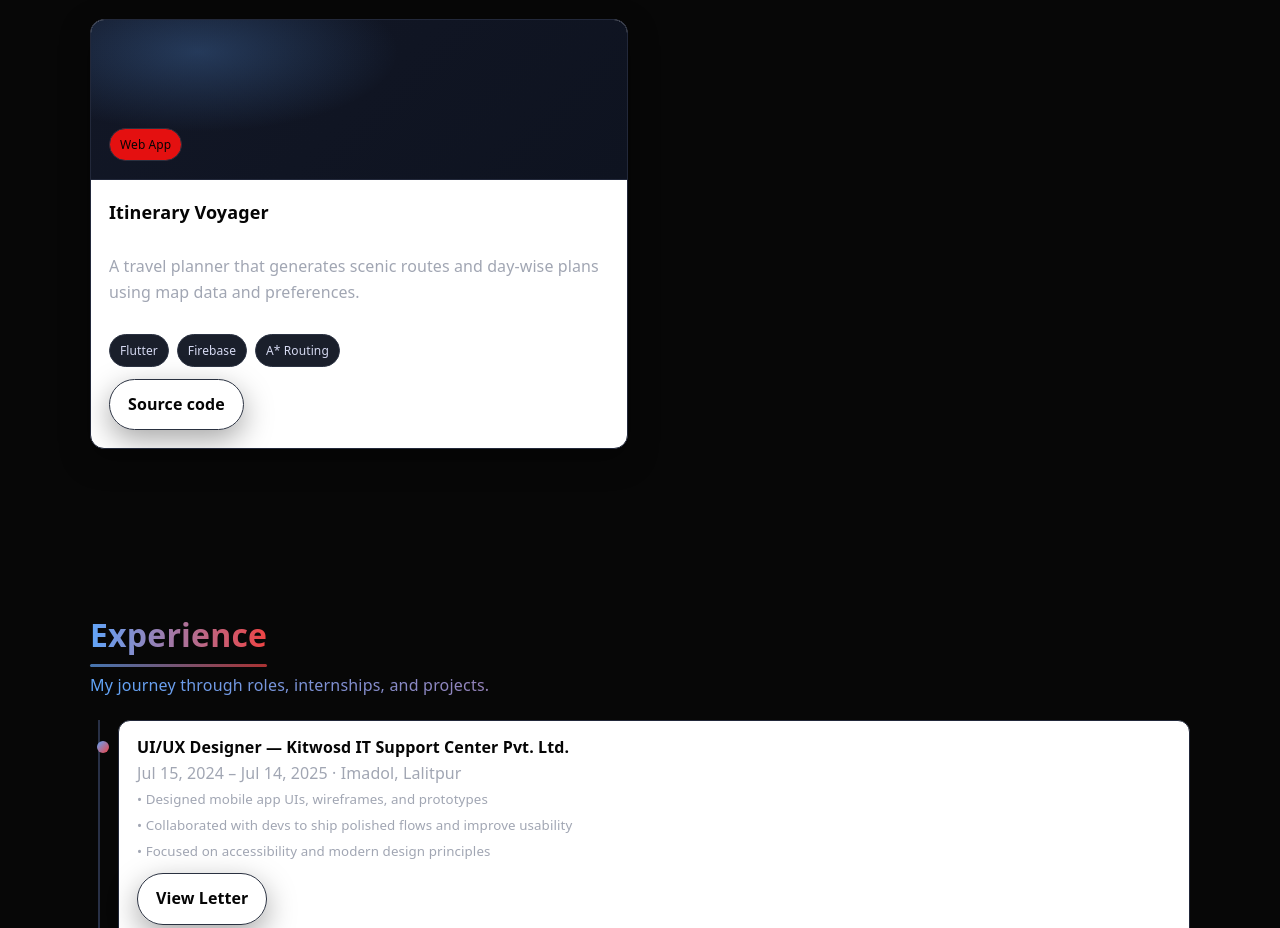
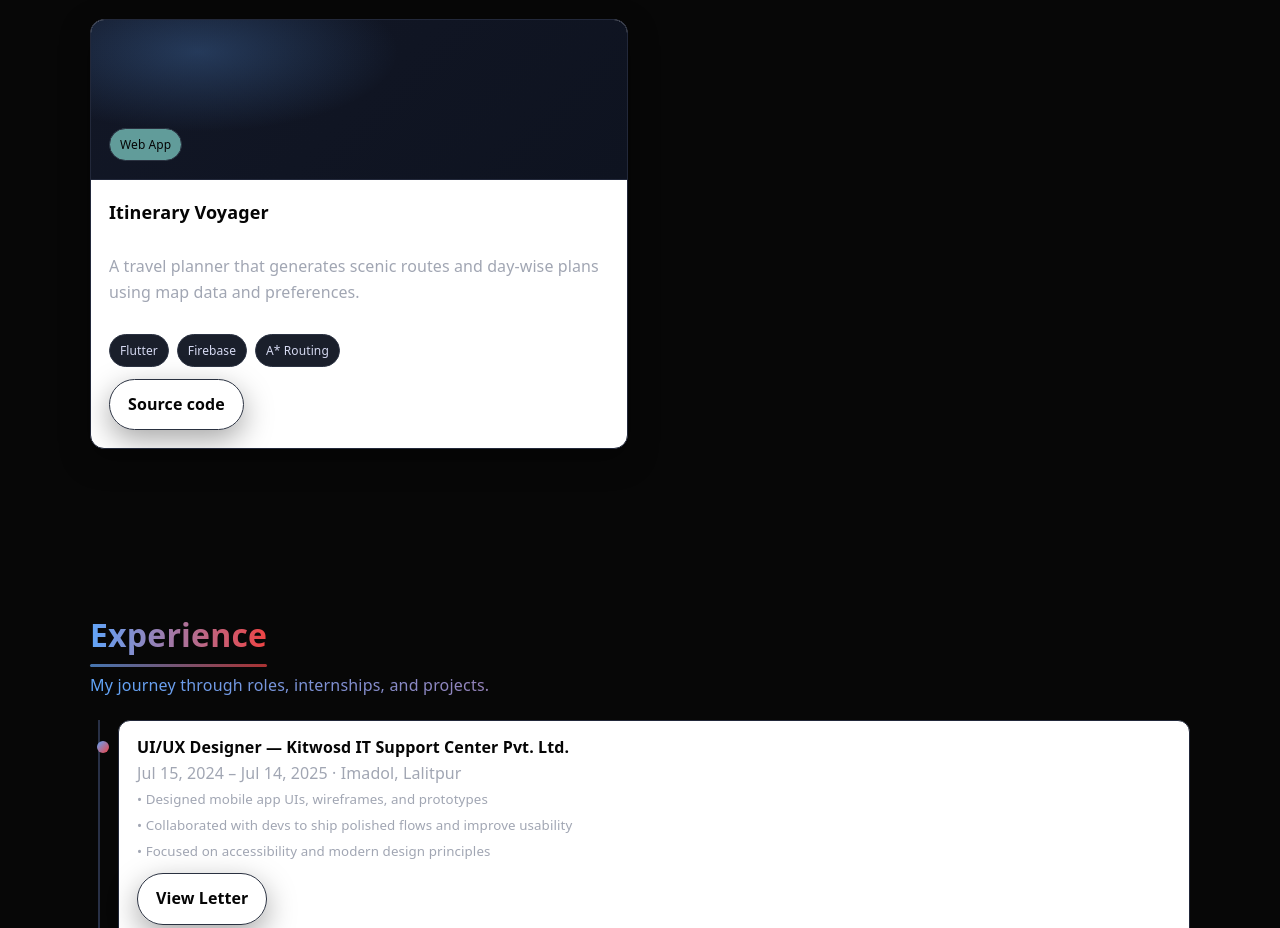
Before and after one commit to suwam/Portfolio, a plain HTML site: page index.html in a window 1280 px wide. Shown: the part 2382-3310 px from the top of the page. Drawn offline with Linux system fonts and the light colour scheme.

Commit message:
upadted portfolio

```diff
--- a/style.css
+++ b/style.css
@@ -147,7 +147,7 @@ nav a:hover { opacity: 1; background: color-mix(in oklab, var(--text) 6%, transp
 .projects { grid-template-columns: repeat(12, 1fr); }
 .project-card { grid-column: span 6; background: var(--panel); border: 1px solid #22283a; border-radius: var(--radius); overflow: clip; box-shadow: var(--shadow); display: grid; grid-template-rows: 160px auto; }
 .project-media { background: radial-gradient(500px 200px at 20% 20%, rgba(96,165,250,.25), transparent 40%), linear-gradient(135deg, #121726, #0e1320); border-bottom: 1px solid #22283a; display: grid; place-items: end start; padding: 18px; }
-.project-media .badge { background: rgb(228, 16, 16); padding: 6px 10px; border: 1px solid #2a3140; border-radius: 999px; font-size: 12px; }
+.project-media .badge { background: rgb(97, 156, 154); padding: 6px 10px; border: 1px solid #2a3140; border-radius: 999px; font-size: 12px; }
 .project-body { padding: 18px; display: grid; gap: 12px; }
 .project-title { font-weight: 800; font-size: 18px; }
 .project-actions { display: flex; gap: 10px; flex-wrap: wrap; }
```
